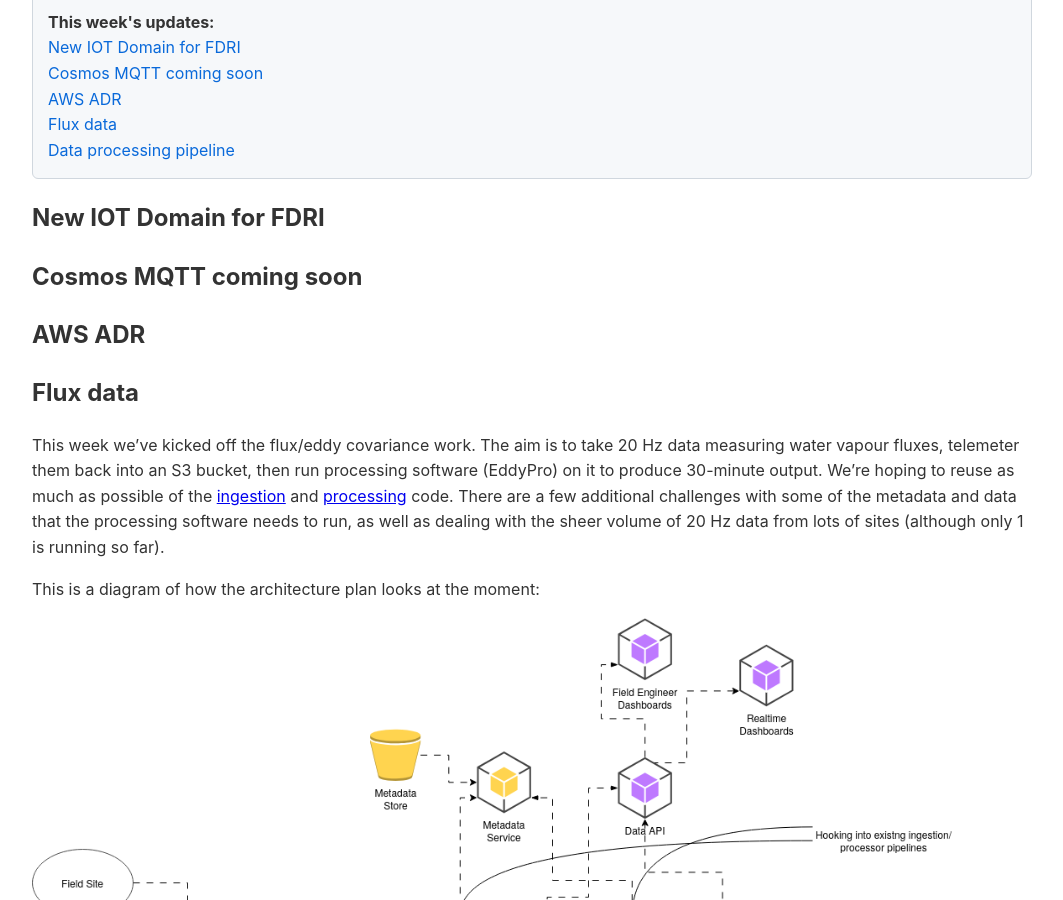
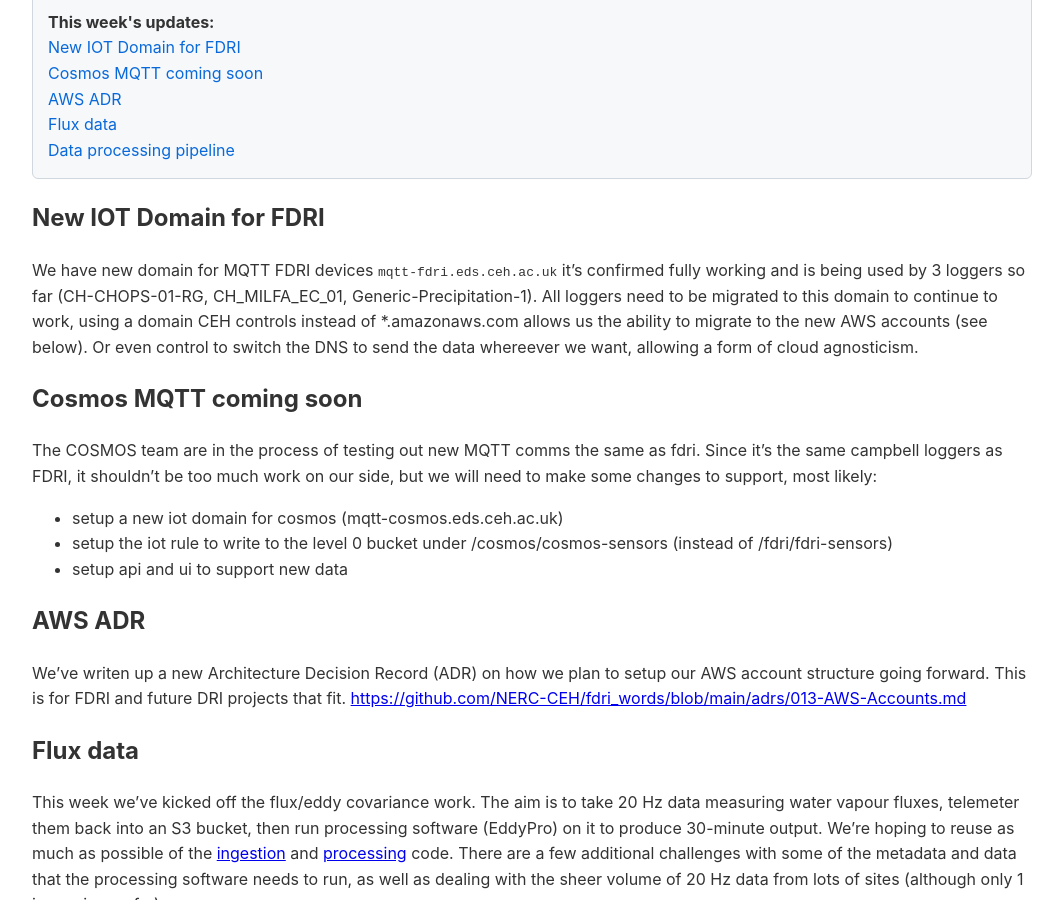
Before and after one commit to NERC-CEH/fdri_words, a Jekyll site: the page built from weeknotes/2026/03.md, in a window 1280 px wide and 900 px high, scrolled down 233 px. Shown: the whole window, without its empty margins (108-1171 px from the left). Built offline with Jekyll 4.4.1, drawn with Linux system fonts in a browser that asks for light colours; our own code applies the rules of GitHub Pages for plain Markdown files.

Commit message:
Update 03.md

```diff
--- a/weeknotes/2026/03.md
+++ b/weeknotes/2026/03.md
@@ -4,9 +4,23 @@
 
 ## New IOT Domain for FDRI
 
+We have new domain for MQTT FDRI devices `mqtt-fdri.eds.ceh.ac.uk` it's confirmed fully working and is being used by 3 loggers so far (CH-CHOPS-01-RG, CH_MILFA_EC_01, Generic-Precipitation-1). All loggers need to be migrated to this domain to continue to work, using a domain CEH controls instead of *.amazonaws.com allows us the ability to migrate to the new AWS accounts (see below). Or even control to switch the DNS to send the data whereever we want, allowing a form of cloud agnosticism.
+
 ## Cosmos MQTT coming soon
 
+The COSMOS team are in the process of testing out new MQTT comms the same as fdri. Since it's the same campbell loggers as FDRI, it shouldn't be too much work on our side, but we will need to make some changes to support, most likely:
+
+- setup a new iot domain for cosmos (mqtt-cosmos.eds.ceh.ac.uk)
+- setup the iot rule to write to the level 0 bucket under /cosmos/cosmos-sensors (instead of /fdri/fdri-sensors)
+- setup api and ui to support new data
+
 ## AWS ADR
+
+We've writen up a new Architecture Decision Record (ADR) on how we plan to setup our AWS account structure going forward. This is for FDRI and future DRI projects that fit.
+[
+https://github.com/NERC-CEH/fdri_words/blob/main/adrs/013-AWS-Accounts.md](https://github.com/NERC-CEH/fdri_words/blob/main/adrs/013-AWS-Accounts.md)
+
+
 
 ## Flux data
 
```
